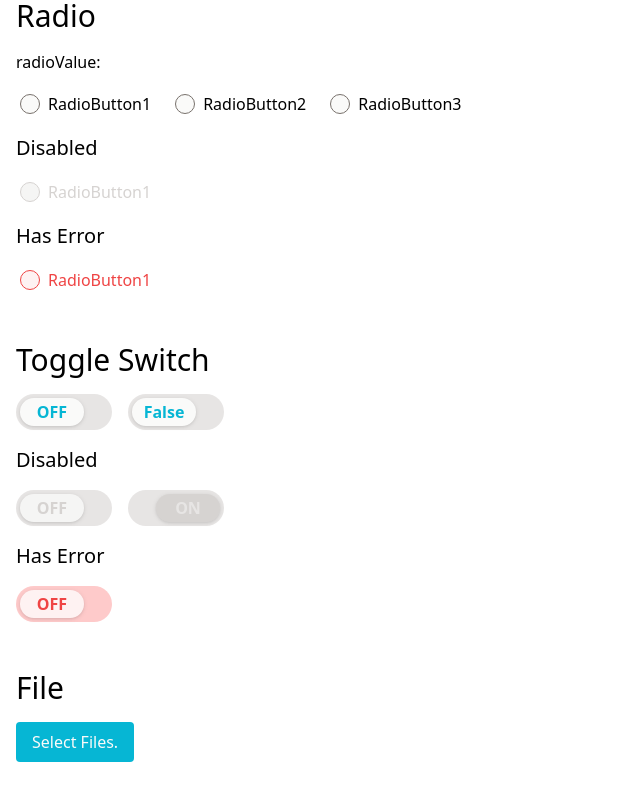
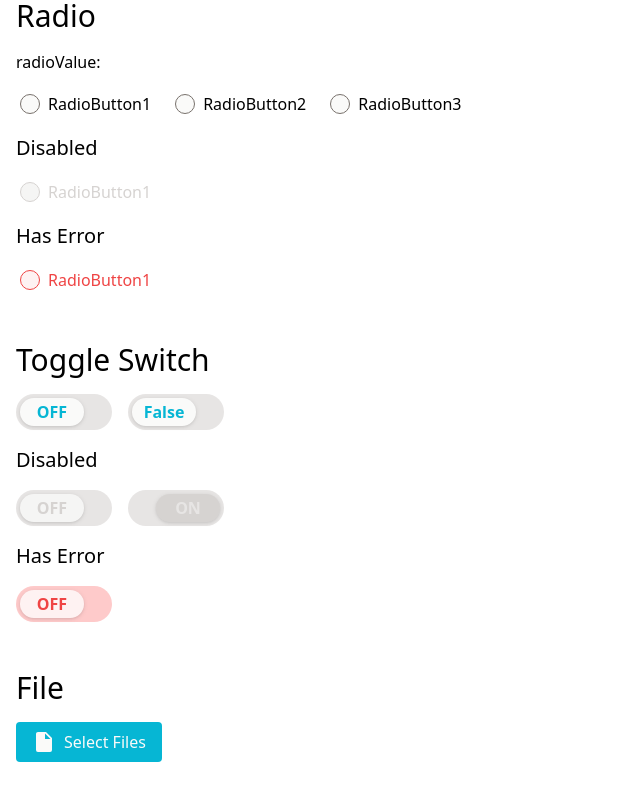
Before and after one commit to ykob/vue-assets, a Vue app: page /form-elements in a window 1280 px wide. Shown: the part 918-1718 px from the top of the page, without its empty margins (0-640 px from the left). Built offline with nearby package versions, Linux system fonts and the light colour scheme; the HTML template or start-up script is replaced by a standard one.

Commit message:
added the file icon on InputFile component.

```diff
--- a/src/components/form-element/InputFile.vue
+++ b/src/components/form-element/InputFile.vue
@@ -8,12 +8,15 @@
       :value="modelValue"
       @change="changeHandler"
     />
-    <button-block shrink @click="clickHandler">Select Files.</button-block>
+    <button-block :icon="d" shrink @click="clickHandler">
+      Select Files
+    </button-block>
   </div>
 </template>
 
 <script lang="ts">
 import { defineComponent } from 'vue'
+import { mdiFile } from '@mdi/js'
 import ButtonBlock from '../button/ButtonBlock.vue'
 
 export default defineComponent({
@@ -34,8 +37,10 @@ export default defineComponent({
     },
   },
   data: (): {
+    d: string
     fileList: FileList | null
   } => ({
+    d: mdiFile,
     fileList: null,
   }),
   methods: {
```
